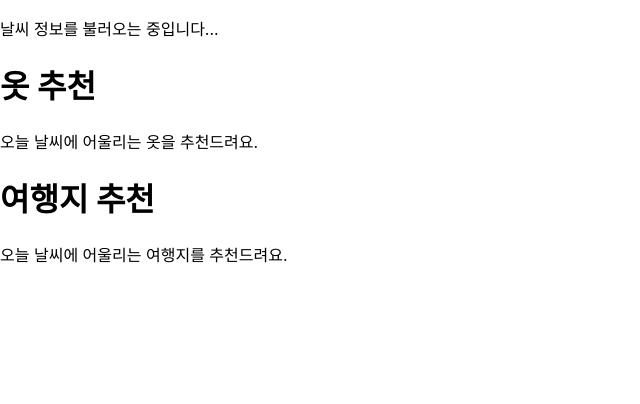
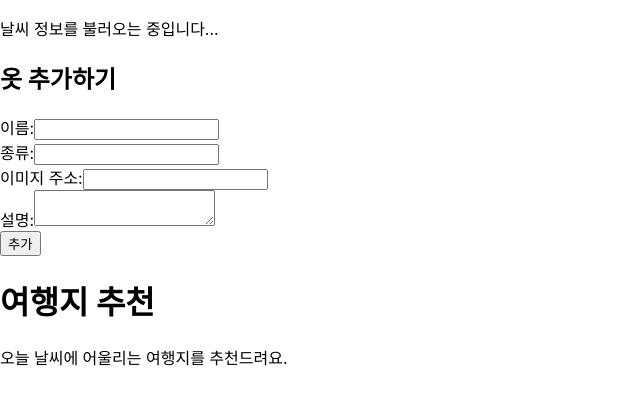
Before and after one commit to CircleSeok/TodaysOutfit, a React (Create React App) app: page / in a window 1280 px wide. Shown: the top 404 px of the page, without its empty margins (0-640 px from the left). Built offline with nearby package versions, Linux system fonts and the light colour scheme; no server answers.

Commit message:
feat/add clothes from

```diff
--- a/package.json
+++ b/package.json
@@ -12,6 +12,7 @@
     "@types/react-dom": "^18.2.7",
     "@types/react-router-dom": "^5.3.3",
     "@types/styled-components": "^5.1.28",
+    "@types/uuid": "^9.0.6",
     "axios": "^1.5.0",
     "firebase": "^10.5.0",
     "react": "^18.2.0",
@@ -21,6 +22,7 @@
     "react-scripts": "5.0.1",
     "styled-components": "^6.0.8",
     "typescript": "^4.9.5",
+    "uuid": "^9.0.1",
     "web-vitals": "^2.1.4",
     "zustand": "^4.4.1"
   },
--- a/src/api/firebase.ts
+++ b/src/api/firebase.ts
@@ -11,7 +11,7 @@ import {
   GoogleAuthProvider,
   signInWithPopup,
 } from 'firebase/auth';
-
+import { getDatabase, ref, set, get, DataSnapshot } from 'firebase/database';
 const firebaseConfig = {
   apiKey: process.env.REACT_APP_FIREBASE_API_KEY,
   authDomain: process.env.REACT_APP_FIREBASE_AUTH_DOMAIN,
@@ -25,6 +25,7 @@ const firebaseConfig = {
 const app = initializeApp(firebaseConfig);
 const analytics = getAnalytics(app);
 export const auth = getAuth(app);
+const database = getDatabase(app);
 
 //회원가입
 export async function createUser(
@@ -62,3 +63,38 @@ export async function signInWithGoogle(): Promise<UserCredential> {
     throw error;
   }
 }
+
+// Firebase 데이터베이스에서 데이터 쓰기
+export async function writeToDatabase(
+  dataPath: string,
+  data: any
+): Promise<void> {
+  const dataRef = ref(database, dataPath);
+
+  try {
+    await set(dataRef, data);
+    console.log('데이터가 Firebase 데이터베이스에 성공적으로 쓰였습니다.');
+  } catch (error) {
+    console.error('데이터 쓰기 중 에러 발생:', error);
+    throw error;
+  }
+}
+
+// Firebase 데이터베이스에서 데이터 읽기
+export async function readFromDatabase(
+  dataPath: string
+): Promise<string | null> {
+  const dataRef = ref(database, dataPath);
+
+  try {
+    const snapshot: DataSnapshot = await get(dataRef);
+    if (snapshot.exists()) {
+      return snapshot.val() as string;
+    } else {
+      return null;
+    }
+  } catch (error) {
+    console.error('데이터 읽기 중 에러 발생:', error);
+    throw error;
+  }
+}
--- a/src/components/WeatherUtils.ts
+++ b/src/components/WeatherUtils.ts
@@ -46,8 +46,8 @@ export function getWeatherOutfit(temp: number): string {
   } else if (temp >= 9 && temp <= 11) {
     return '재킷, 야상, 점퍼, 트렌치 코트, 니트, 청바지, 면바지, 검은색 스타킹, 기모 바지, 레이어드';
   } else if (temp >= 5 && temp <= 8) {
-    return '코트, 울 코트, 가죽 재킷, 플리스, 내복, 니트, 레깅스, 청바지, 두꺼운 바지, 스카프, 기모';
+    return '코트, 가죽 재킷, 플리스, 내복, 니트, 레깅스, 청바지, 두꺼운 바지, 스카프, 기모';
   } else {
-    return '패딩, 두꺼운 코트, 누빔, 내복, 목도리, 장갑, 기모, 방한용품';
+    return '패딩, 코트, 누빔, 내복, 목도리, 장갑, 기모, 방한용품';
   }
 }
--- a/src/pages/Clothes.tsx
+++ b/src/pages/Clothes.tsx
@@ -1,10 +1,110 @@
-import React from 'react';
+import React, { useState, ChangeEvent, FormEvent } from 'react';
+import { getFirestore, collection, addDoc } from 'firebase/firestore';
+import { v4 as uuidv4 } from 'uuid';
 
-export default function Clothes() {
+interface FormData {
+  id: string;
+  name: string;
+  category: string;
+  imageURL: string;
+  description: string;
+}
+
+const initialFormData: FormData = {
+  id: uuidv4(),
+  name: '',
+  category: '',
+  imageURL: '',
+  description: '',
+};
+
+const AddClothesForm: React.FC = () => {
+  const [formData, setFormData] = useState<FormData>(initialFormData);
+
+  const handleChange = (
+    e: ChangeEvent<HTMLInputElement | HTMLTextAreaElement>
+  ) => {
+    const { name, value } = e.target;
+    setFormData({
+      ...formData,
+      [name]: value,
+    });
+  };
+
+  const handleSubmit = async (e: FormEvent) => {
+    e.preventDefault();
+
+    try {
+      const db = getFirestore();
+      const clothesCollection = collection(db, 'TodaysOutfit/clothes');
+
+      await addDoc(clothesCollection, formData);
+
+      setFormData({
+        id: uuidv4(),
+        name: '',
+        category: '',
+        imageURL: '',
+        description: '',
+      });
+
+      console.log('데이터가 성공적으로 추가되었습니다.');
+    } catch (error) {
+      console.error('데이터 추가 중 에러 발생:', error);
+    }
+  };
+
   return (
     <div>
-      <h1>옷 추천</h1>
-      <p>오늘 날씨에 어울리는 옷을 추천드려요.</p>
+      <h2>옷 추가하기</h2>
+      <form onSubmit={handleSubmit}>
+        <label>
+          이름:
+          <input
+            type='text'
+            name='name'
+            value={formData.name}
+            onChange={handleChange}
+            required
+          />
+        </label>
+        <br />
+        <label>
+          종류:
+          <input
+            type='text'
+            name='category'
+            value={formData.category}
+            onChange={handleChange}
+            required
+          />
+        </label>
+        <br />
+        <label>
+          이미지 주소:
+          <input
+            type='text'
+            name='imageURL'
+            value={formData.imageURL}
+            onChange={handleChange}
+            required
+          />
+        </label>
+        <br />
+        <label>
+          설명:
+          <textarea
+            name='description'
+            value={formData.description}
+            onChange={handleChange}
+            required
+          />
+        </label>
+        <br />
+        <button type='submit'>추가</button>
+      </form>
     </div>
   );
-}
+};
+
+export default AddClothesForm;
```
Also changed, not shown: 1 other file (tests, documents, lock files or other folders).
